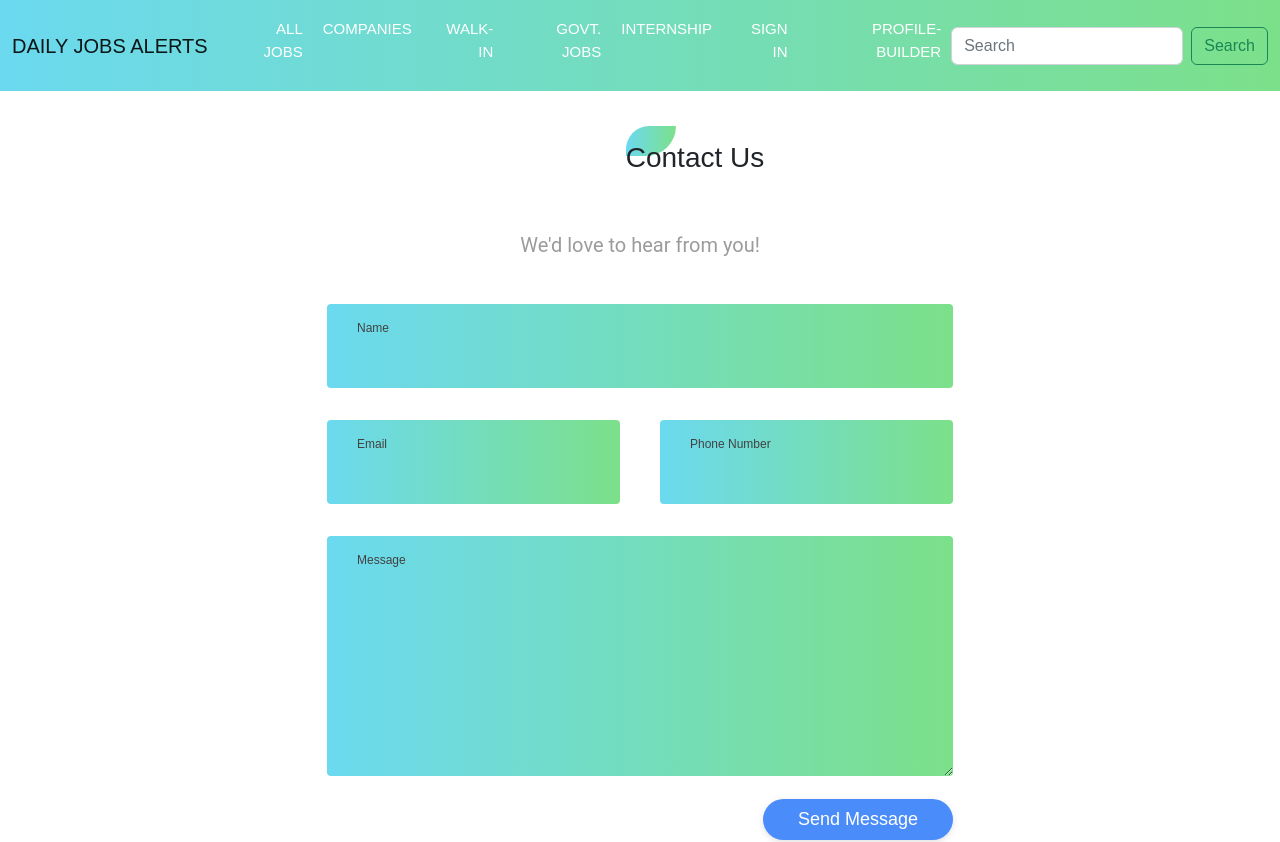
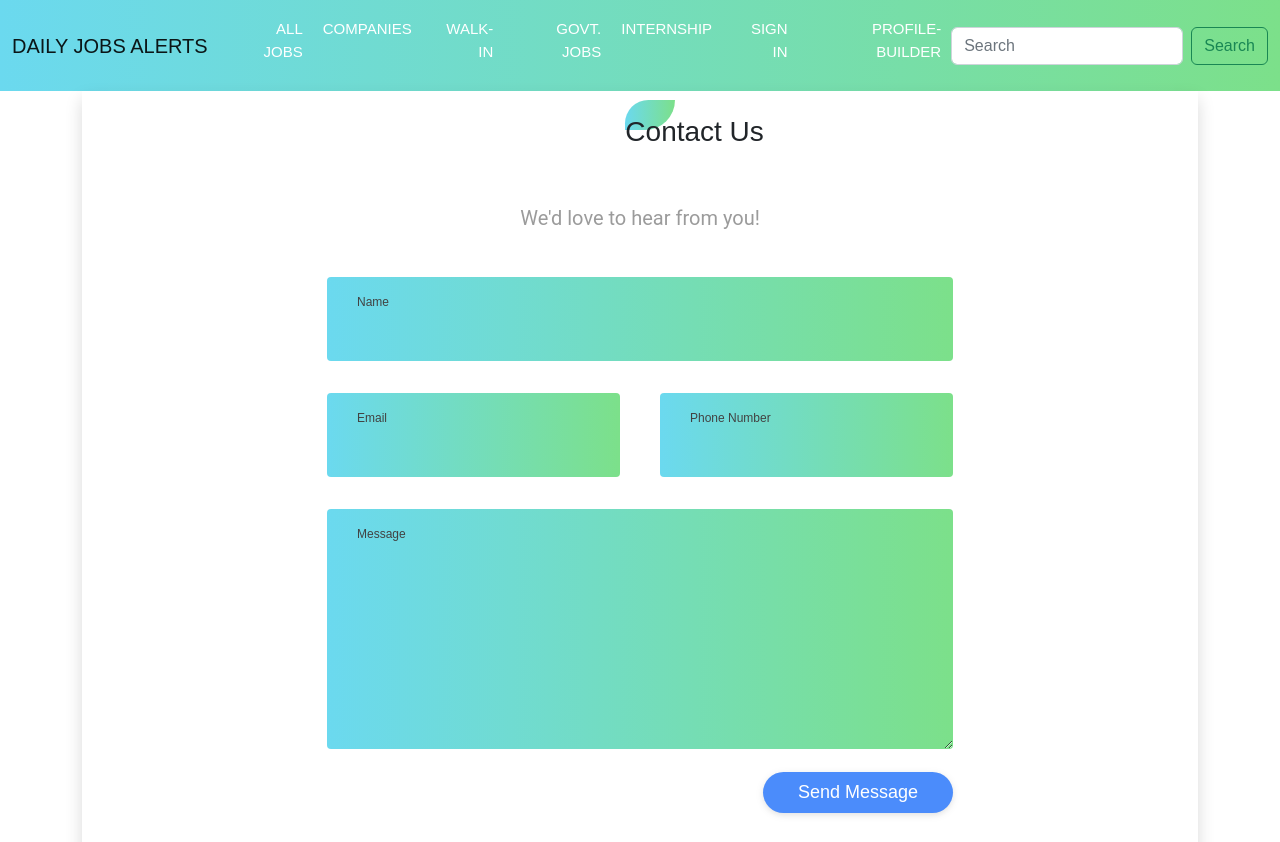
Before and after one commit to mBilalVirk/job-portal, a React (Vite) app: page /contactus in a window 1280 px wide. Shown: the top 842 px of the page. Built offline with nearby package versions, Linux system fonts and the light colour scheme; a web font is replaced by a local one.

Commit message:
contactus page change

```diff
--- a/src/components/contactus/contactus.jsx
+++ b/src/components/contactus/contactus.jsx
@@ -4,7 +4,7 @@ import "./contactus.css";
 const contactus = () => {
   return (
     <div className="container">
-      <section id="contactus-section">
+      <section id="contactus-section" className=" shadow p-4">
         <div className="row">
           <h3>Contact Us</h3>
         </div>
```
